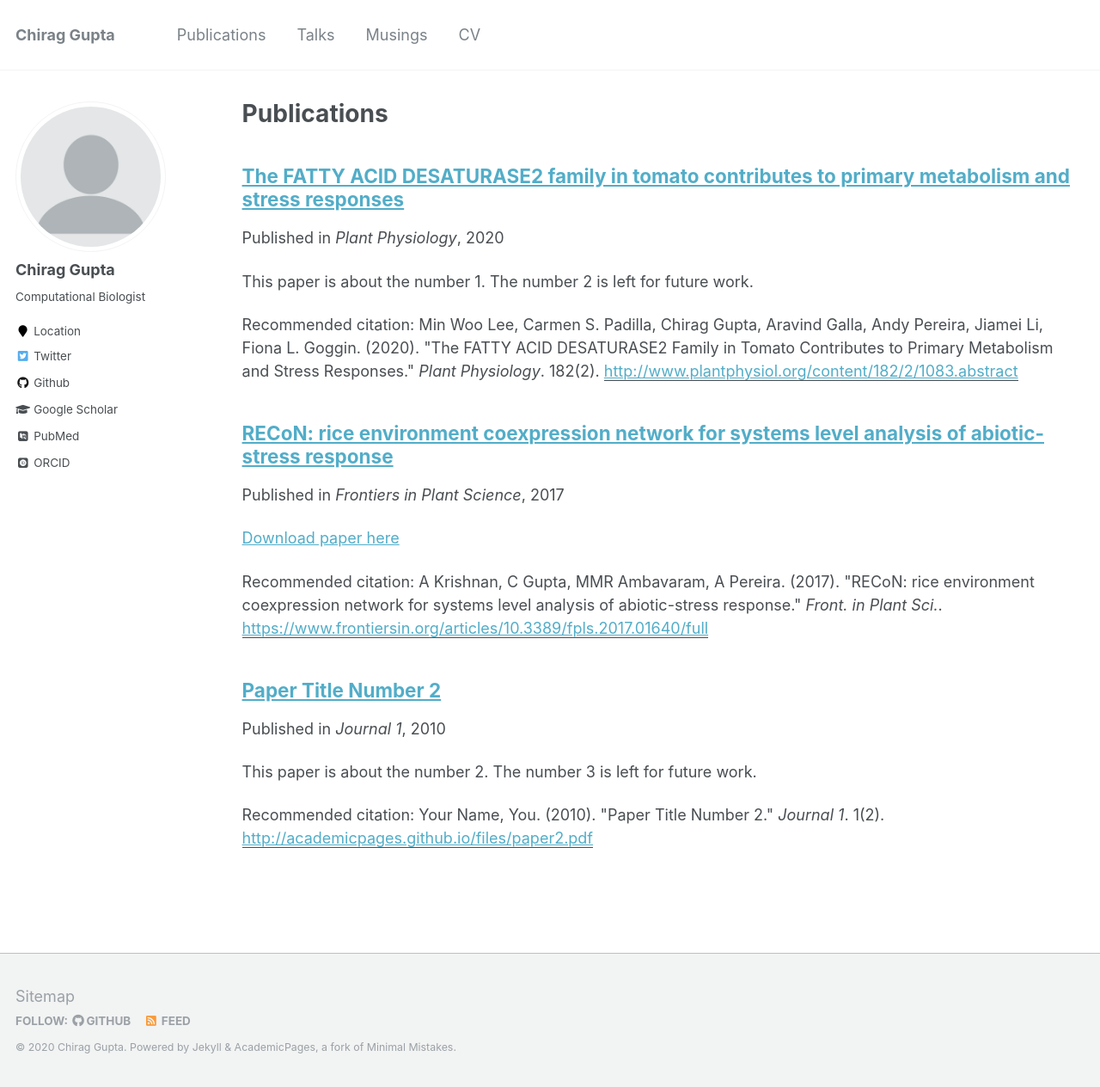
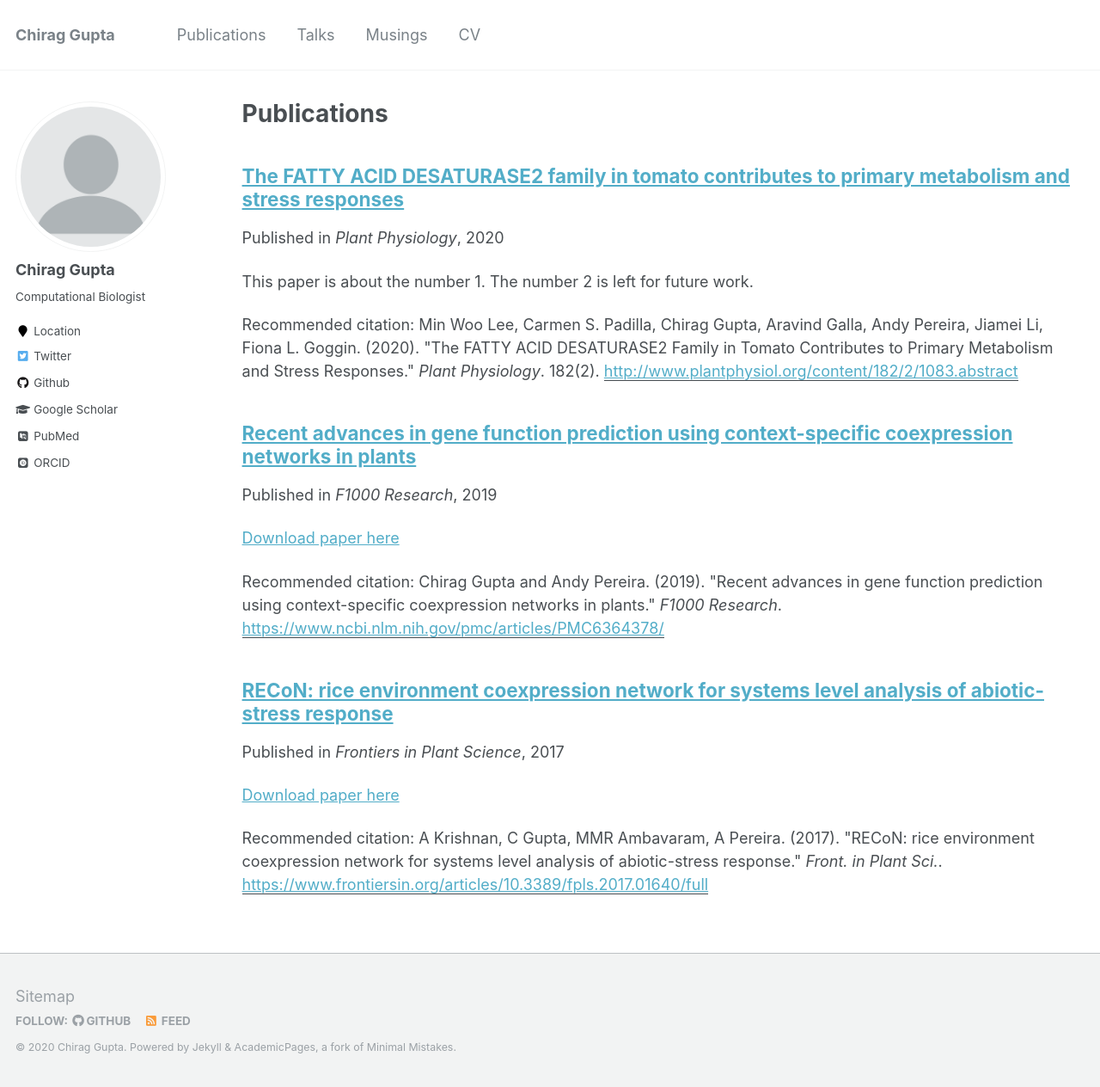
Before and after one commit to cngupta/cngupta.github.io, a Jekyll site: the page built from _pages/publications.md, in a window 1280 px wide and 1264 px high. Shown: the whole window at 86% size. Built offline with Jekyll 4.4.1, drawn with Linux system fonts in a browser that asks for light colours; some web fonts are replaced.

Commit message:
Publications

```diff
--- a/_publications/2010-10-01-paper-title-number-2.md
+++ b/_publications/2010-10-01-paper-title-number-2.md
@@ -1,15 +1,13 @@
 ---
-title: "Paper Title Number 2"
+title: "Recent advances in gene function prediction using context-specific coexpression networks in plants"
 collection: publications
-permalink: /publication/2010-10-01-paper-title-number-2
-excerpt: 'This paper is about the number 2. The number 3 is left for future work.'
-date: 2010-10-01
-venue: 'Journal 1'
-paperurl: 'http://academicpages.github.io/files/paper2.pdf'
-citation: 'Your Name, You. (2010). &quot;Paper Title Number 2.&quot; <i>Journal 1</i>. 1(2).'
+permalink: /publication/2009-10-01-paper-title-number-1
+date: 2019-02-05
+venue: 'F1000 Research'
+paperurl: 'https://www.ncbi.nlm.nih.gov/pmc/articles/PMC6364378/'
+citation: 'Chirag Gupta and Andy Pereira. (2019). &quot;Recent advances in gene function prediction using context-specific coexpression networks in plants.&quot; <i>F1000 Research</i>.'
 ---
-This paper is about the number 2. The number 3 is left for future work.
 
-[Download paper here](http://academicpages.github.io/files/paper2.pdf)
+[Download paper here](https://www.ncbi.nlm.nih.gov/pmc/articles/PMC6364378/pdf/f1000research-8-18816.pdf)
 
-Recommended citation: Your Name, You. (2010). "Paper Title Number 2." <i>Journal 1</i>. 1(2).
+Recommended citation: Chirag Gupta and Andy Pereira. (2019). &quot;Recent advances in gene function prediction using context-specific coexpression networks in plants.&quot; <i>F1000 Research</i>.
```
